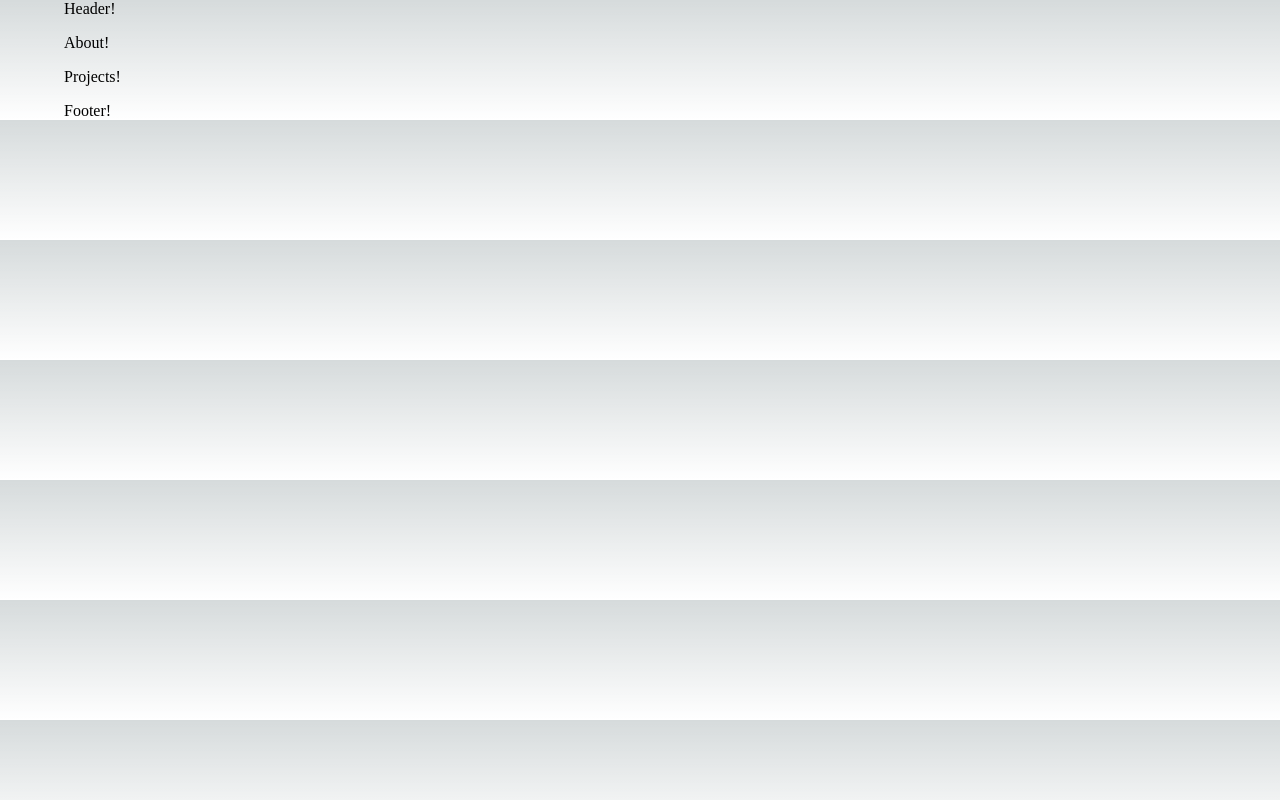
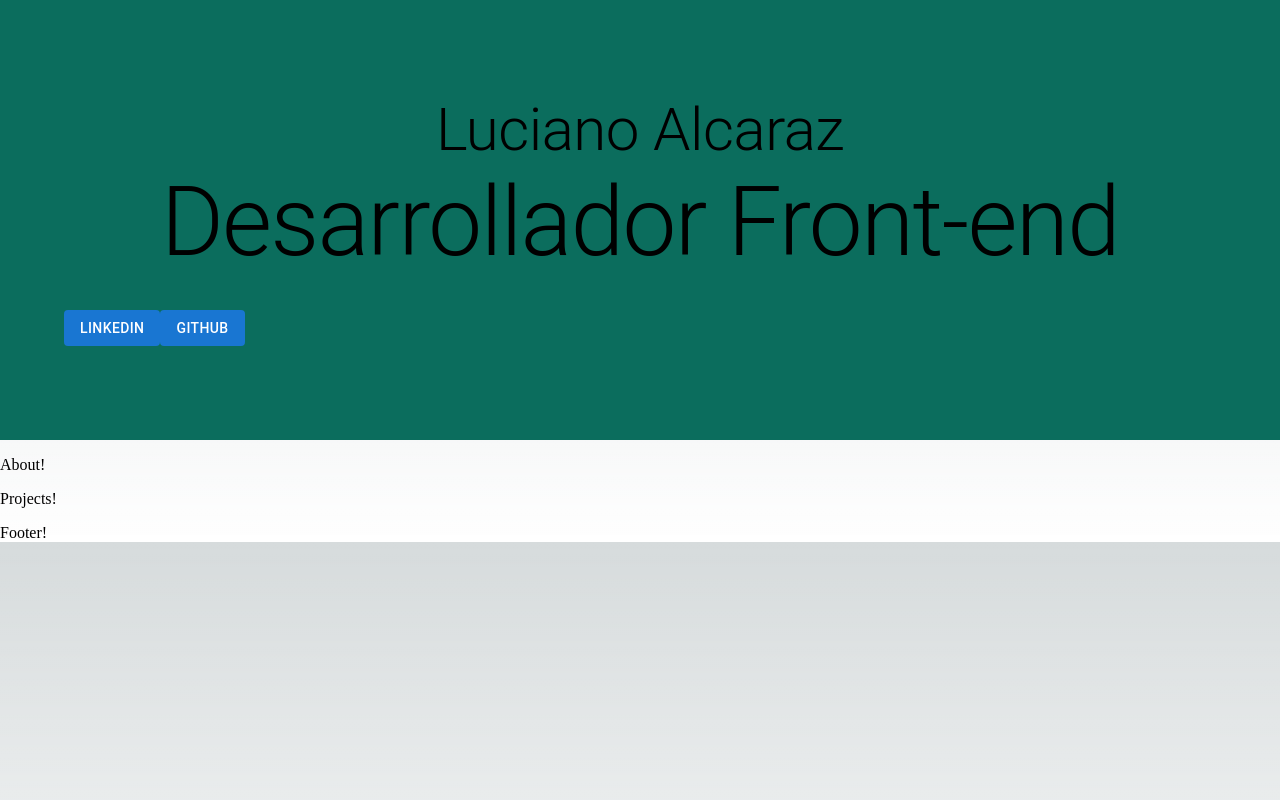
Before and after one commit to maple146/portfolio, a Next.js app: page / in a window 1280 px wide. Built offline with nearby package versions, Linux system fonts and the light colour scheme.

Commit message:
Update Header component

```diff
--- a/src/components/Header/Header.jsx
+++ b/src/components/Header/Header.jsx
@@ -1,9 +1,24 @@
-import { Box } from "@mui/material";
+import { Box, Container, Typography } from "@mui/material";
+import CustomButton from "../CustomButton/CustomButton";
+import styles from './Header.module.css'
 
 const Header = () => {
     return (
-        <Box>
-            Header!
+        <Box className={styles.headerBackground}>
+            <Container className={styles.headerContainer}>
+                <Box className={styles.headerTextContent}>
+                    <Typography variant="h2" component="h2">
+                        Luciano Alcaraz
+                    </Typography>
+                    <Typography variant="h1" component="h1">
+                        Desarrollador Front-end
+                    </Typography>
+                </Box>
+                <Box>
+                    <CustomButton text={'LinkedIn'}/>
+                    <CustomButton text={'Github'}/>
+                </Box>
+            </Container>
         </Box>
     );
 }
--- /dev/null
+++ b/src/components/Header/Header.module.css
@@ -0,0 +1,24 @@
+.headerBackground {
+    display: flex;
+    flex-direction: column;
+    justify-content: center;
+
+    height: 440px;
+
+    background-color: #0B6D5D;
+}
+
+.headerContainer {
+    display: flex;
+    flex-direction: column;
+    align-items: center;
+}
+
+.headerTextContent {
+    display: flex;
+    flex-direction: column;
+
+    margin-bottom: 32px;
+
+    text-align: center;
+}
--- a/src/pages/index.js
+++ b/src/pages/index.js
@@ -19,7 +19,6 @@ export default function Home() {
         <meta name="viewport" content="width=device-width, initial-scale=1" />
         <link rel="icon" href="/favicon.ico" />
       </Head>
-      <Container>
         <Grid container spacing={2}>
           <Grid item xs={12}>
             <Header />
@@ -34,7 +33,6 @@ export default function Home() {
             <Footer />
           </Grid>
         </Grid>
-      </Container>
     </>
   )
 }
```
